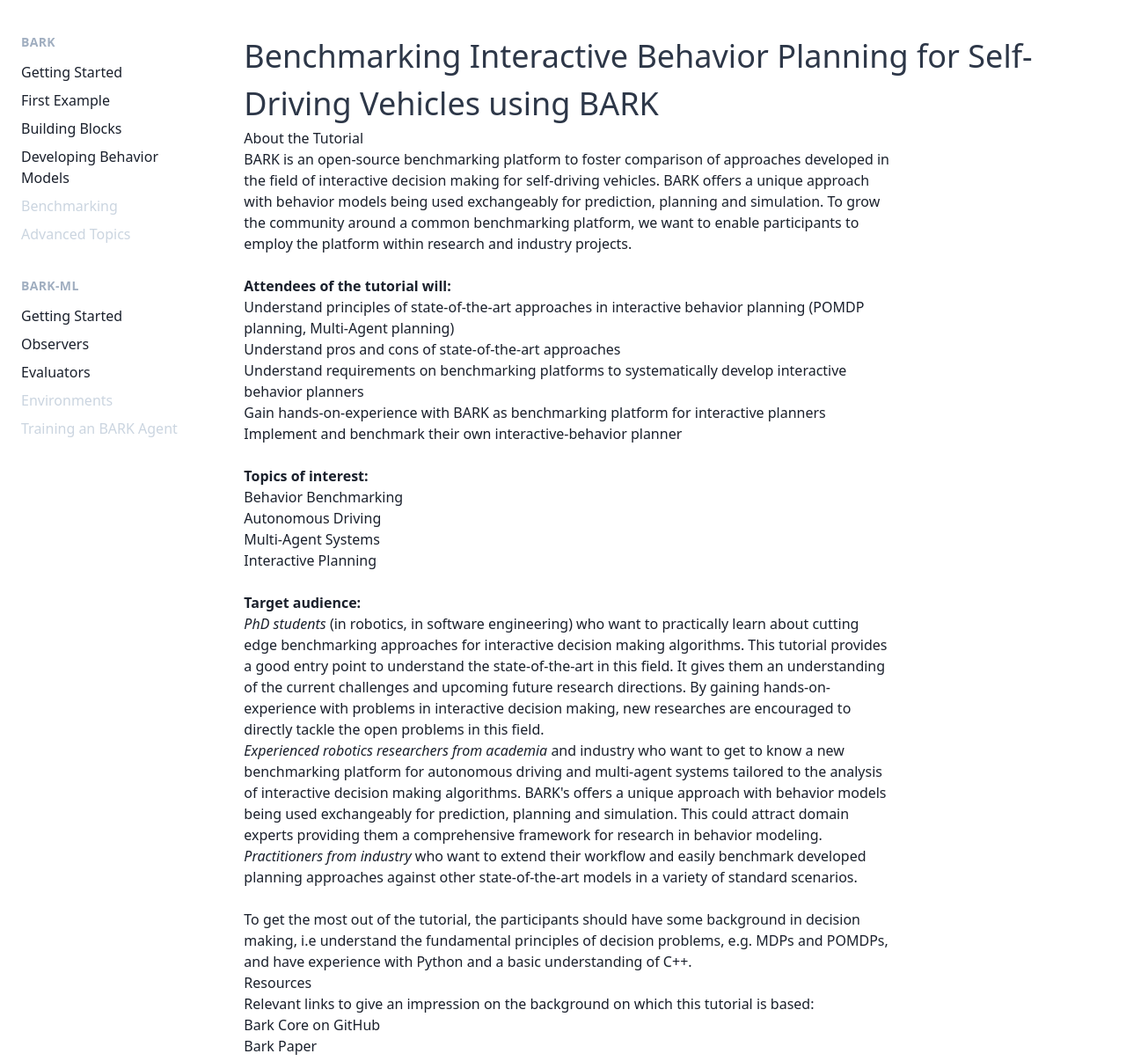
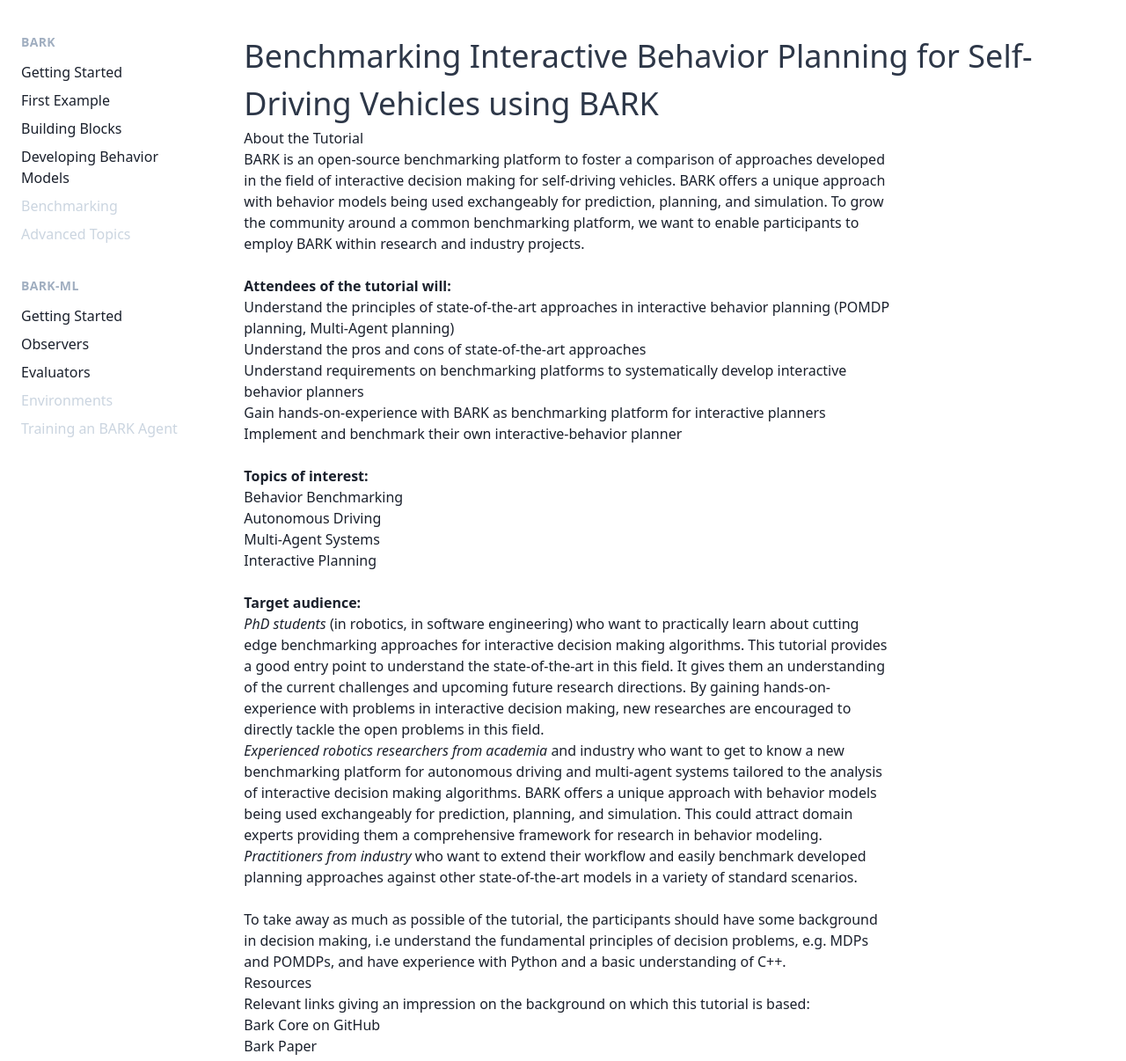
Before and after one commit to bark-simulator/bark-simulator.github.io, a Gatsby site: page /iros_tutorial_md/ in a window 1280 px wide. Shown: the part 77-1283 px from the top of the page at 88% size. Built offline with nearby package versions, Linux system fonts and the light colour scheme; Gatsby itself is replaced by a stand-in of ours.

Commit message:
Small corrections

```diff
--- a/src/data/iros_tutorial_md.md
+++ b/src/data/iros_tutorial_md.md
@@ -21,15 +21,14 @@
 
 
 ## About the Tutorial
-BARK is an open-source benchmarking platform to foster comparison of
-approaches developed in the field of interactive decision making for self-driving vehicles. BARK offers a unique approach with behavior models being used exchangeably for prediction, planning and simulation. To
-grow the community around a common benchmarking platform, we want to enable
-participants to employ the platform within research and industry projects.
+BARK is an open-source benchmarking platform to foster a comparison of approaches developed in the field of interactive decision making for self-driving vehicles.
+BARK offers a unique approach with behavior models being used exchangeably for prediction, planning, and simulation.
+To grow the community around a common benchmarking platform, we want to enable participants to employ BARK within research and industry projects.
 <br />
 <br />
 <b>Attendees of the tutorial will:</b>
-- Understand principles of state-of-the-art approaches in interactive behavior planning (POMDP planning, Multi-Agent planning)
-- Understand pros and cons of state-of-the-art approaches
+- Understand the principles of state-of-the-art approaches in interactive behavior planning (POMDP planning, Multi-Agent planning)
+- Understand the pros and cons of state-of-the-art approaches
 - Understand requirements on benchmarking platforms to systematically develop interactive behavior planners
 - Gain hands-on-experience with BARK as benchmarking platform for interactive planners
 - Implement and benchmark their own interactive-behavior planner
@@ -47,17 +46,17 @@
 
 <b>Target audience:</b>
 - <i>PhD students</i> (in robotics, in software engineering) who want to practically learn about cutting edge benchmarking approaches for interactive decision making algorithms. This tutorial provides a good entry point to understand the state-of-the-art in this field. It gives them an understanding of the current challenges and upcoming future research directions. By gaining hands-on-experience with problems in interactive decision making, new researches are encouraged to directly tackle the open problems in this field.
-- <i>Experienced robotics researchers from academia</i> and industry who want to get to know a new benchmarking platform for autonomous driving and multi-agent systems tailored to the analysis of interactive decision making algorithms. BARK's offers a unique approach with behavior models being used exchangeably for prediction, planning and simulation. This could attract domain experts providing them a comprehensive framework for research in behavior modeling.
+- <i>Experienced robotics researchers from academia</i> and industry who want to get to know a new benchmarking platform for autonomous driving and multi-agent systems tailored to the analysis of interactive decision making algorithms. BARK offers a unique approach with behavior models being used exchangeably for prediction, planning, and simulation. This could attract domain experts providing them a comprehensive framework for research in behavior modeling.
 - <i>Practitioners from industry</i> who want to extend their workflow and easily benchmark developed planning approaches against other state-of-the-art models in a variety of standard scenarios.
 <br />
 <br />
-To get the most out of the tutorial, the participants should have some background in decision making, i.e understand the fundamental principles of decision
+To take away as much as possible of the tutorial, the participants should have some background in decision making, i.e understand the fundamental principles of decision
 problems, e.g. MDPs and POMDPs, and have experience with Python and a basic understanding of C++.
 <br />
 
 ## Resources
 
-Relevant links to give an impression on the background on which this tutorial is based:
+Relevant links giving an impression on the background on which this tutorial is based:
 - [Bark Core on GitHub](https://github.com/bark-simulator/bark)
 - [Bark Paper](https://arxiv.org/abs/2003.02604)
 - [Bark Ecosystem on GitHub](https://github.com/bark-simulator)
@@ -70,7 +69,9 @@
 
 
 ## Program
-The tutorial mixes slide presentations and interactive sessions. Short spot light talks will provide hands-on experience from industry researchers.
+
+The tutorial mixes slide presentations and interactive sessions.
+Short spot light talks will provide hands-on experience from industry researchers.
 <br />
 <table class="table-auto">
   <thead>
@@ -131,13 +132,19 @@
 
 ## About BARK
 
-Predicting and planning interactive behaviors in complex traffic situations presents a challenging task. Especially in scenarios involving multiple traffic participants that interact densely, autonomous vehicles still struggle to interpret situations and to eventually achieve their own driving goal. BARK is a semantic simulation framework for autonomous agents with a special focus on autonomous driving. Its behavior model-centric design allows for the rapid development, training and benchmarking of various decision-making algorithms.
+Predicting and planning interactive behaviors in complex traffic situations presents a challenging task.
+Especially in scenarios involving multiple traffic participants that interact densely, autonomous vehicles still struggle to interpret situations and to eventually achieve their own driving goal.
+BARK is a semantic simulation framework for autonomous agents with a special focus on autonomous driving.
+Its behavior model-centric design allows for the rapid development, training, and benchmarking of various decision-making algorithms.
 <br />
 <br />
-In BARK, behavior models are (re-)used for planning, prediction, and simulation. A range of models is currently available, ranging from simplistic car-following to rule-based intersection crossing models and models derived from the planning community such as Monte-Carlo Tree Search and Reinforcement Learning-based behavior models.
+In BARK, behavior models are (re-)used for planning, prediction, and simulation.
+A range of models is currently available, ranging from simplistic car-following to rule-based intersection crossing models and models derived from the planning community such as Monte-Carlo Tree Search and Reinforcement Learning-based behavior models.
 <br />
 <br />
-In addition to that BARK provides an easy to use benchmarking process to compare various behavior models based on using BARK's data-based or sampling-based scenario generation. BARK supports replay of the [Interaction Dataset](https://interaction-dataset.com/) with the possibility to (partially) exchange recorded behavior with interactive models. Coverage-based sampling criteria are supported not only over physical scenario properties such as velocity and vehicle distance ranges, but also over hidden behavior model parameters.
+In addition to that, BARK provides an easy to use benchmarking process to compare various behavior models based on using BARK's data-based or sampling-based scenario generation.
+BARK supports the replay of the [Interaction Dataset](https://interaction-dataset.com/) with the possibility to (partially) exchange recorded behavior with interactive models.
+Coverage-based sampling criteria are supported not only over physical scenario properties such as velocity and vehicle distance ranges but also over hidden behavior model parameters.
 <br />
 <br />
 
```
